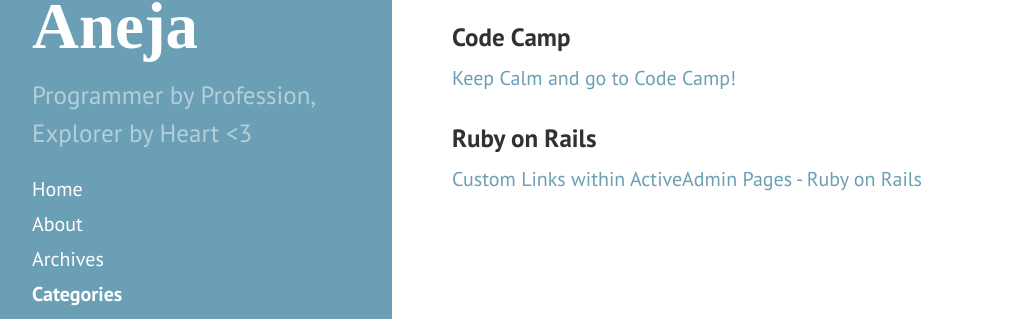
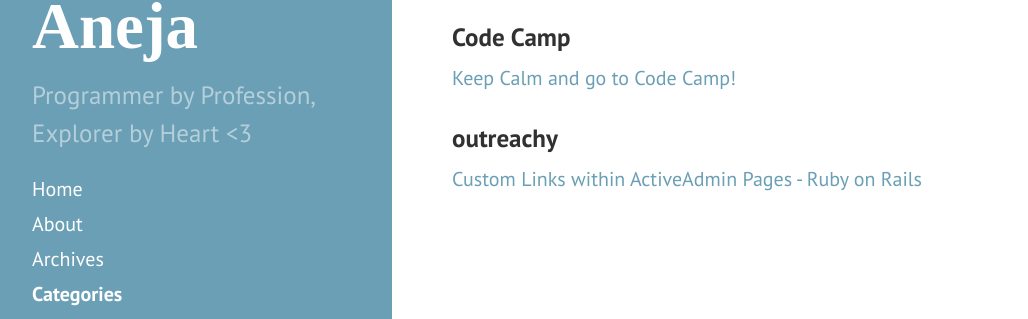
Before and after one commit to alisha17/alisha17.github.io, a Jekyll site: the page built from categories.html, in a window 1280 px wide. Shown: the part 371-690 px from the top of the page, without its empty margins (8-1036 px from the left). Built offline with Jekyll 4.4.1, drawn with Linux system fonts in a browser that asks for light colours; nearby versions of some CDN libraries; Markdown is read by kramdown in place of the engine named in the settings; comment, search, counter and statistics services are not loaded.

```diff
--- a/_includes/sidebar.html
+++ b/_includes/sidebar.html
@@ -42,7 +42,7 @@
             <a href="{{ site.author.linkedin}}" target="_blank" class="btn-social btn-outline" title="Alisha Aneja on LinkedIn">
                 <i class="fa fa-fw fa-linkedin fa-2x"></i>
             </a>
-            <a href="{{ site.author.rss}}" target="_blank" class="btn-social btn-outline" title="rss feed">
+            <a href="{{ site.author.rss}}" target="_blank" class="btn-social btn-outline" title="http://alisha17.github.io/feed.xml">
                 <i class="fa fa-fw fa-rss fa-2x"></i>
             </a>
     </ul>
--- a/_posts/2017-10-04-custom-rails.md
+++ b/_posts/2017-10-04-custom-rails.md
@@ -1,7 +1,7 @@
 ---
 layout: post
 title: "Custom Links within ActiveAdmin Pages - Ruby on Rails"
-categories: [Ruby on Rails]
+categories: [outreachy]
 comments: true
 ---
 
--- a/outreachy.feed.xml
+++ b/outreachy.feed.xml
@@ -6,7 +6,7 @@
 <feed xmlns="http://www.w3.org/2005/Atom">
 
  <title>{{ site.title }}</title>
- <link href="{{ site.url }}/outreachy.atom.xml" rel="self"/>
+ <link href="{{ site.url }}/outreachy.feed.xml" rel="self"/>
  <link href="{{ site.url }}/"/>
  <updated>{{ site.time | date_to_xmlschema }}</updated>
  <id>{{ site.url }}</id>
```
